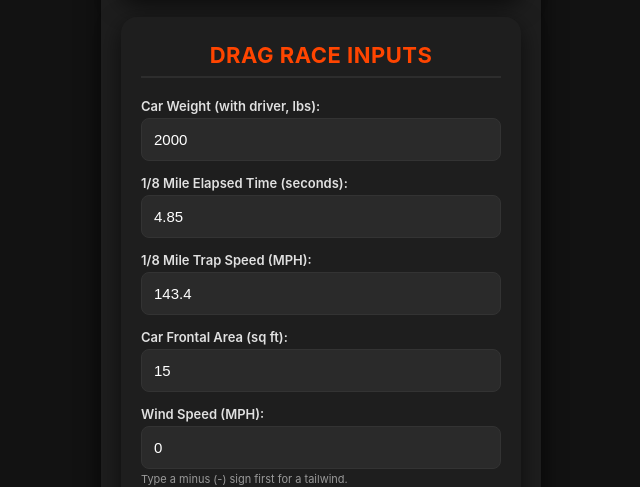
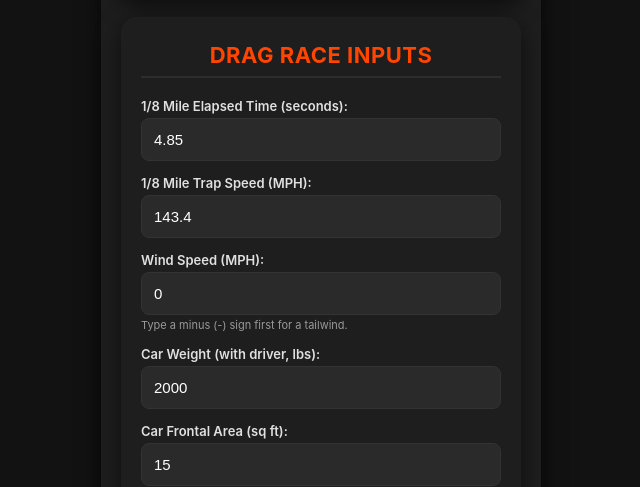
Before and after one commit to curtshansen/weather-station, a plain HTML site: page hp_cal_w-weather.html in a window 1280 px wide. Shown: the part 319-806 px from the top of the page, without its empty margins (319-959 px from the left). Drawn offline with Linux system fonts and the light colour scheme; no server answers.

Commit message:
Restore car weight and frontal area inputs
Restored car weight and frontal area input fields.

```diff
--- a/hp_cal_w-weather.html
+++ b/hp_cal_w-weather.html
@@ -215,10 +215,10 @@
 <div class="container">
     <h2>Drag Race Inputs</h2>
 
-    <div class="form-group">
+    <!-- <div class="form-group">
         <label for="weight">Car Weight (with driver, lbs):</label>
         <input type="text" inputmode="decimal" id="weight" value="2000">
-    </div>
+    </div> -->
 
     <div class="form-group">
         <label for="et">1/8 Mile Elapsed Time (seconds):</label>
@@ -230,15 +230,25 @@
         <input type="text" inputmode="decimal" id="mph" value="143.4">
     </div>
 
-    <div class="form-group">
+    <!-- <div class="form-group">
         <label for="area">Car Frontal Area (sq ft):</label>
         <input type="text" inputmode="decimal" id="area" value="15">
-    </div>
+    </div> -->
 
     <div class="form-group">
         <label for="windSpeed">Wind Speed (MPH):</label>
         <input type="text" inputmode="text" id="windSpeed" value="0">
         <span class="help-text">Type a minus (-) sign first for a tailwind.</span>
+    </div>
+
+    <div class="form-group">
+        <label for="weight">Car Weight (with driver, lbs):</label>
+        <input type="text" inputmode="decimal" id="weight" value="2000">
+    </div>
+
+     <div class="form-group">
+        <label for="area">Car Frontal Area (sq ft):</label>
+        <input type="text" inputmode="decimal" id="area" value="15">
     </div>
 
     <div class="form-group">
```
